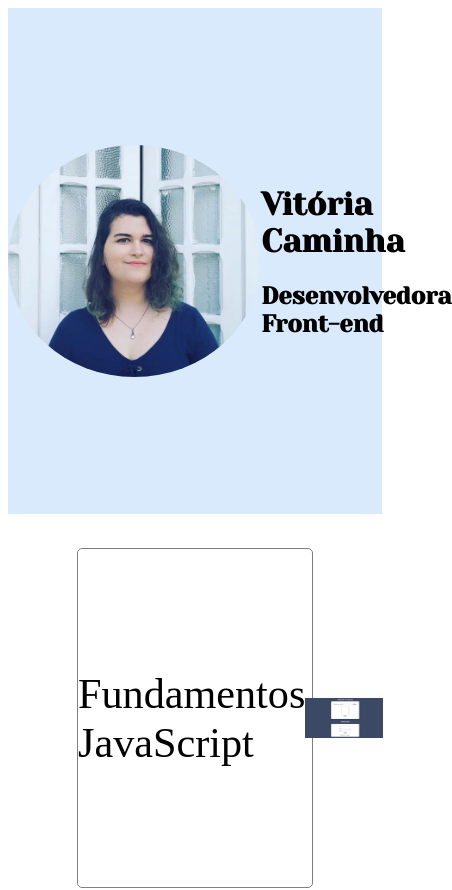
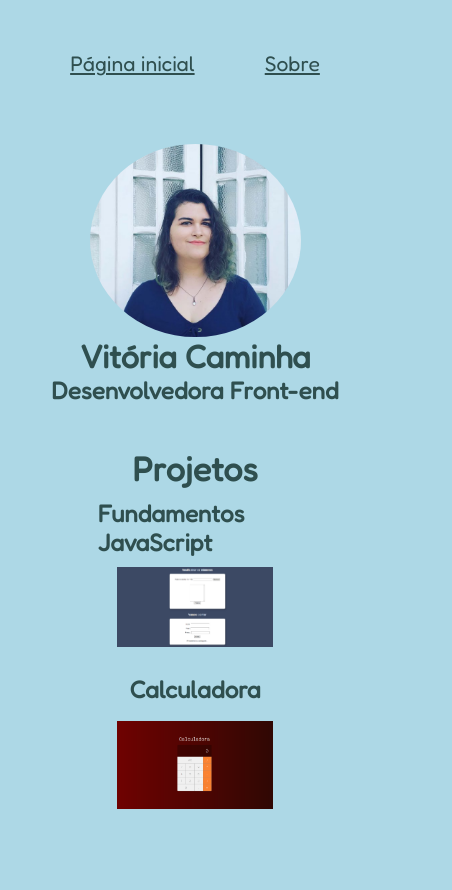
Before and after one commit to VitoriaCaminha/Portfolio, a React (Create React App) app: page / in a window 390 px wide. Shown: the top 890 px of the page, 452 px wide, since content can reach past the window. After the commit the page ends 844 px from the top, so only its background shows below. Built offline with nearby package versions, Linux system fonts and the light colour scheme.

Commit message:
style: responsive layout

```diff
--- a/package.json
+++ b/package.json
@@ -8,6 +8,7 @@
     "@testing-library/user-event": "^13.5.0",
     "react": "^18.2.0",
     "react-dom": "^18.2.0",
+    "react-router-dom": "^6.4.2",
     "react-scripts": "5.0.1",
     "styled-components": "^5.3.6",
     "web-vitals": "^2.1.4"
--- a/public/index.html
+++ b/public/index.html
@@ -24,6 +24,9 @@
       work correctly both with client-side routing and a non-root public URL.
       Learn how to configure a non-root public URL by running `npm run build`.
     -->
+    <link rel="preconnect" href="https://fonts.googleapis.com">
+    <link rel="preconnect" href="https://fonts.gstatic.com" crossorigin>
+    <link href="https://fonts.googleapis.com/css2?family=Fredoka&display=swap" rel="stylesheet">
     <title>Vitória Caminha</title>
   </head>
   <body>
--- a/src/App.js
+++ b/src/App.js
@@ -1,35 +1,23 @@
 import React from 'react'
-import Dev from './images/vitoriacaminha.png'
-import FundamentosJS from './images/fundamentos-js.png'
-import Calculadora from './images/calculadora.png'
-import { Box, Presentation, Projects } from './Style'
+import { BrowserRouter, Link, Routes, Route } from "react-router-dom";
+import Home from './components/Home';
+import { Nav } from './Style';
 
 export default function App() {
   return (
-    <div>
-      <Presentation>
-        <img src={Dev} alt='foto de uma mulher branca com cabelo na altura dos ombros e blusa azul marinho' />
-        <div>
-          <h1>Vitória Caminha</h1>
-          <h2>Desenvolvedora Front-end</h2>
-        </div>
-      </Presentation>
-
-      <Box>
-        <Projects>
-          <a href='https://fundamentos-js.vercel.app' target='_blank'>
-            Fundamentos JavaScript
-            <img src={FundamentosJS} alt='imagem do projeto chamado Fundamentos JavaScript' />
-          </a>
-        </Projects>
-
-        <Projects>
-          <a href='https://calculadora.vitoriacaminha.vercel.app' target='_blank'>
-            <img src={Calculadora} alt='imagem do projeto chamado Calculadora' />
-            Calculadora
-          </a>
-        </Projects>
-      </Box>
-    </div>
+    <BrowserRouter>
+      <Nav>
+        <li>
+          <Link to="/">Página inicial</Link>
+        </li>
+        <li>
+          <Link to="/Home">Sobre</Link>
+        </li>
+      </Nav>
+      <Routes>
+        <Route path="/" element={<Home />} />
+        <Route path="/Home" />
+      </Routes>
+    </BrowserRouter>
   );
 }
--- a/src/Style.js
+++ b/src/Style.js
@@ -1,41 +1,108 @@
+import { createGlobalStyle } from 'styled-components'
 import styled from 'styled-components'
 
-export const Presentation = styled.div`
-@import url('https://fonts.googleapis.com/css2?family=Yeseva+One&display=swap');
-font-family: 'Yeseva One', 'cursive';
-background-color: #daeafd;
-height: 60vh;
-display: flex;
-justify-content: space-evenly;
-align-items: center;
-
-img {
-    width: 30vh;
-    border-radius: 50%;
+export const GlobalStyle = createGlobalStyle`
+* {
+margin: 0;
+padding: 0;
+box-sizing: border-box;
+background-color: #ADD8E6;
+color: #2F4F4F;
+font-family: 'Fredoka', sans-serif;
 }
 `
 
+export const Nav = styled.nav`
+display: flex;
+align-items: center;
+justify-content: space-evenly;
+list-style: none;
+height: 15vh;
+font-size: 2.5vh;
+`
+
 export const Box = styled.div`
-padding: 2vh 0;
+display: flex;
+justify-content: space-evenly;
+height: 65vh;
+
+@media (max-width: 850px) {
+    flex-direction: column;
+    height: 85vh;
+    align-items: center;
+    gap: 3vh;
+}
+`
+
+export const Presentation = styled.div`
+display: flex;
+align-items: center;
+justify-content: center;
+flex-direction: column;
+`
+
+export const Img = styled.img`
+width: 25vh;
+border-radius: 50%;
+`
+
+export const Div = styled.div`
+display: flex;
+flex-direction: column;
+align-items: center;
+justify-content: center;
+width: 40vw;
+
+@media (max-width: 1250px) {
+    width: 50vw;
+}
+`
+
+export const H2 = styled.h2`
+@media (max-width: 850px) {
+    font-size: 4vh;
+}
 `
 
 export const Projects = styled.div`
-width: 60vw;
-margin: 2vh auto;
-border: solid 1px gray;
-border-radius: 5px;
+width: 30vw;
 
-a {
-    text-decoration: none;
-    font-size: 5vh;
-    color: black;
-    display: flex;
-    justify-content: space-around;
-    align-items: center;
-    height: 40vh;
+@media (max-width: 1250px) {
+    width: 100%;
+}
+`
+
+export const A = styled.a`
+text-decoration: none;
+font-size: 3.5vh;
+font-weight: bold;
+display: flex;
+justify-content: space-between;
+align-items: center;
+height: 25vh;
+
+@media (max-width: 550px) {
+    flex-direction: column;
+    justify-content: space-evenly;
+    font-size: clamp(1.5rem, 0.5rem + 2vw, 3rem);
+    height: 20vh;
 }
 
-img {
-    width: 20vw;
+@media (min-width:550px) and (max-width: 1250px) {
+    justify-content: space-between;
+    font-size: clamp(1.5rem, 0.5rem + 2vw, 4rem);
+    height: 18vh;
 }
 `
+
+export const ProjectImage = styled.img`
+width: 15vw;
+
+@media (max-width: 550px) {
+    width: 40vw;
+}
+
+@media (min-width:550px) and (max-width: 850px) {
+    width: 25vw;
+}
+`
--- /dev/null
+++ b/src/components/Home.js
@@ -0,0 +1,36 @@
+import React from 'react'
+import Dev from '../images/vitoriacaminha.png'
+import FundamentosJS from '../images/fundamentos-js.png'
+import Calculadora from '../images/calculadora.png'
+import * as S from "../Style";
+
+export default function Home() {
+    return (
+        <S.Box>
+            <S.GlobalStyle />
+
+            <S.Presentation>
+                <S.Img src={Dev} alt='foto de uma mulher branca com cabelo na altura dos ombros e blusa azul marinho' />
+                <h1>Vitória Caminha</h1>
+                <h2>Desenvolvedora Front-end</h2>
+            </S.Presentation>
+
+            <S.Div>
+                <S.H2>Projetos</S.H2>
+                <S.Projects>
+                    <S.A href='https://fundamentos-js.vercel.app' target='_blank'>
+                        Fundamentos JavaScript
+                        <S.ProjectImage src={FundamentosJS} alt='imagem do projeto chamado Fundamentos JavaScript' />
+                    </S.A>
+                </S.Projects>
+
+                <S.Projects>
+                    <S.A href='https://calculadora.vitoriacaminha.vercel.app' target='_blank'>
+                        Calculadora
+                        <S.ProjectImage src={Calculadora} alt='imagem do projeto chamado Calculadora' />
+                    </S.A>
+                </S.Projects>
+            </S.Div>
+        </S.Box>
+    )
+}
```
Also changed, not shown: 1 other file (tests, documents, lock files or other folders).
